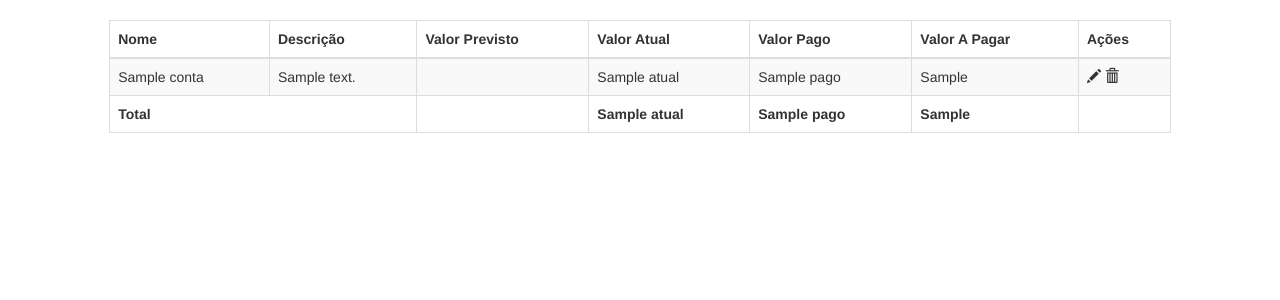
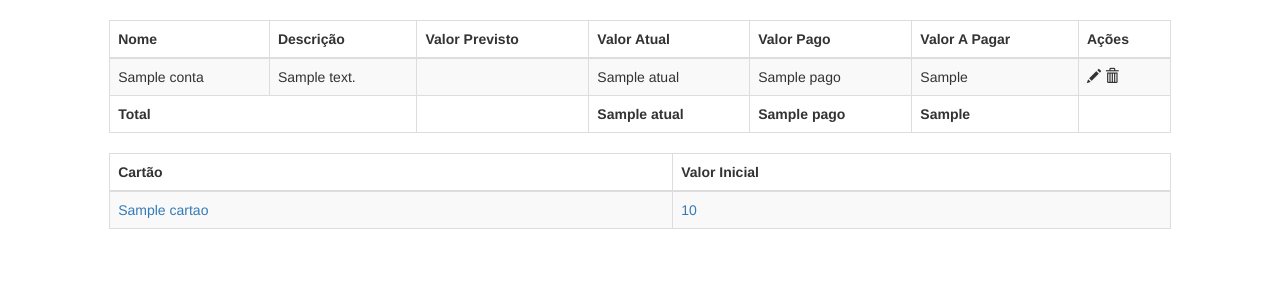
Before and after one commit to diegorocha/orcamento, a Django app: template orcamento/templates/orcamento.html in a window 1280 px wide. Shown: the part 52-352 px from the top of the page. Run offline with Django 3.2, Linux system fonts and the light colour scheme; the template is opened without the code that fills it: most values are stand-ins (such as "Sample title", 1, 10 or a date in 2020); some libraries are stand-ins or nearby versions.

Commit message:
Incluido informação de faturas na visualização de orçamento

```diff
--- a/orcamento/templates/orcamento.html
+++ b/orcamento/templates/orcamento.html
@@ -2,6 +2,7 @@
 {% load static %}
 {% load l10n %}
 {% block content %}
+<div>
     <table class="table table-bordered table-striped table-hover">
         <thead>
             <tr>
@@ -46,6 +47,29 @@
             </tr>
         </tfoot>
     </table>
+</div>
+<div>
+    <table class="table table-bordered table-striped table-hover">
+        <thead>
+            <tr>
+                <th>Cartão</th>
+                <th>Valor Inicial</th>
+            </tr>
+        </thead>
+        <tbody>
+        {% for fatura in object.faturas.all %}
+            <tr>
+                <td><a href="{% url 'admin:cartao_fatura_change' fatura.id %}">{{ fatura.cartao }}</a></td>
+                <td><a href="{% url 'admin:cartao_fatura_change' fatura.id %}">{{ fatura.valor_inicial }}</a></td>
+            </tr>
+        {% empty %}
+            <tr>
+                <td colspan="2">Nenhuma fatura nesse orçamento</td>
+            </tr>
+        {% endfor %}
+        </tbody>
+    </table>
+</div>
 {% endblock %}
 
 {% block custom_js %}
```
Lines whose indentation alone changed are shown as unchanged.
